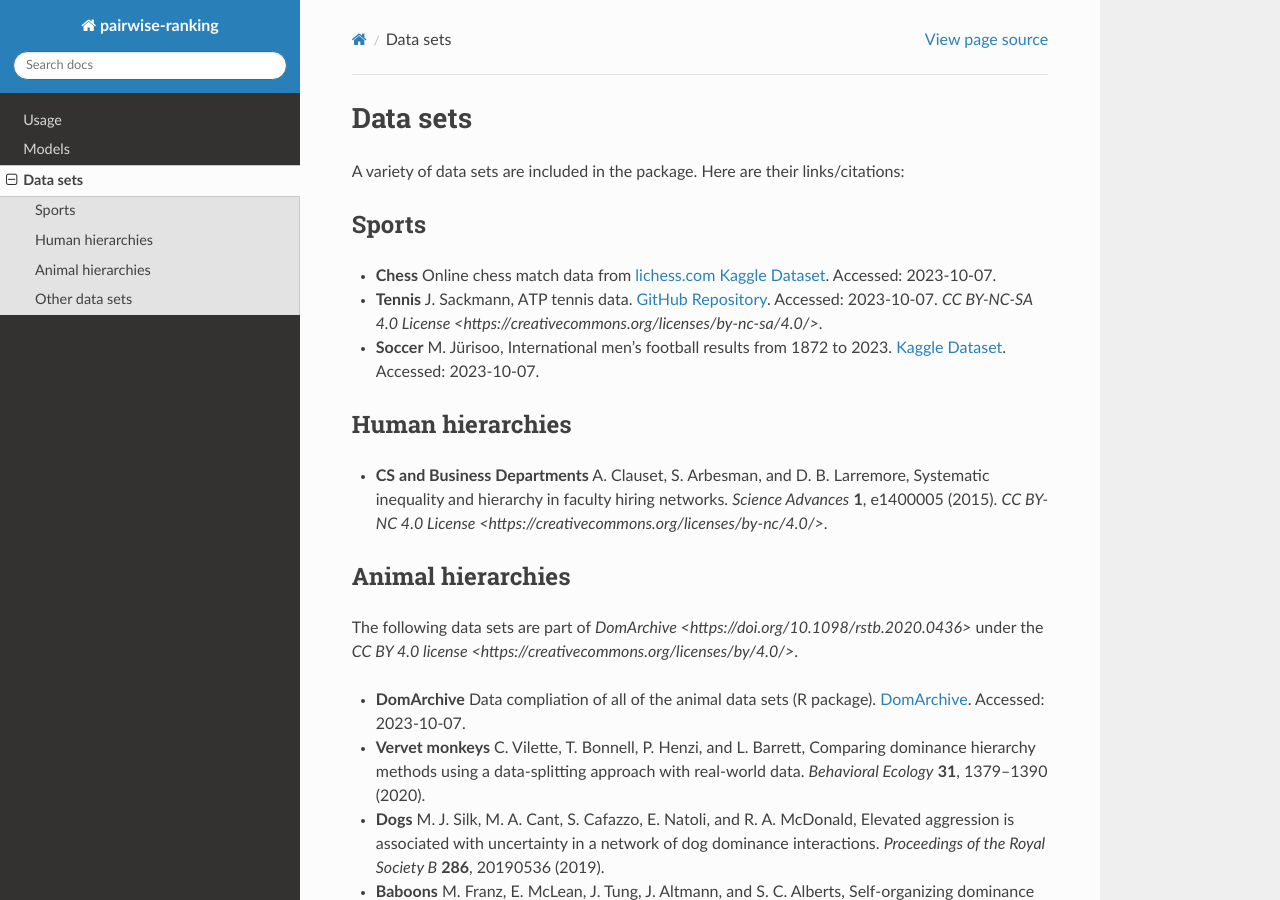
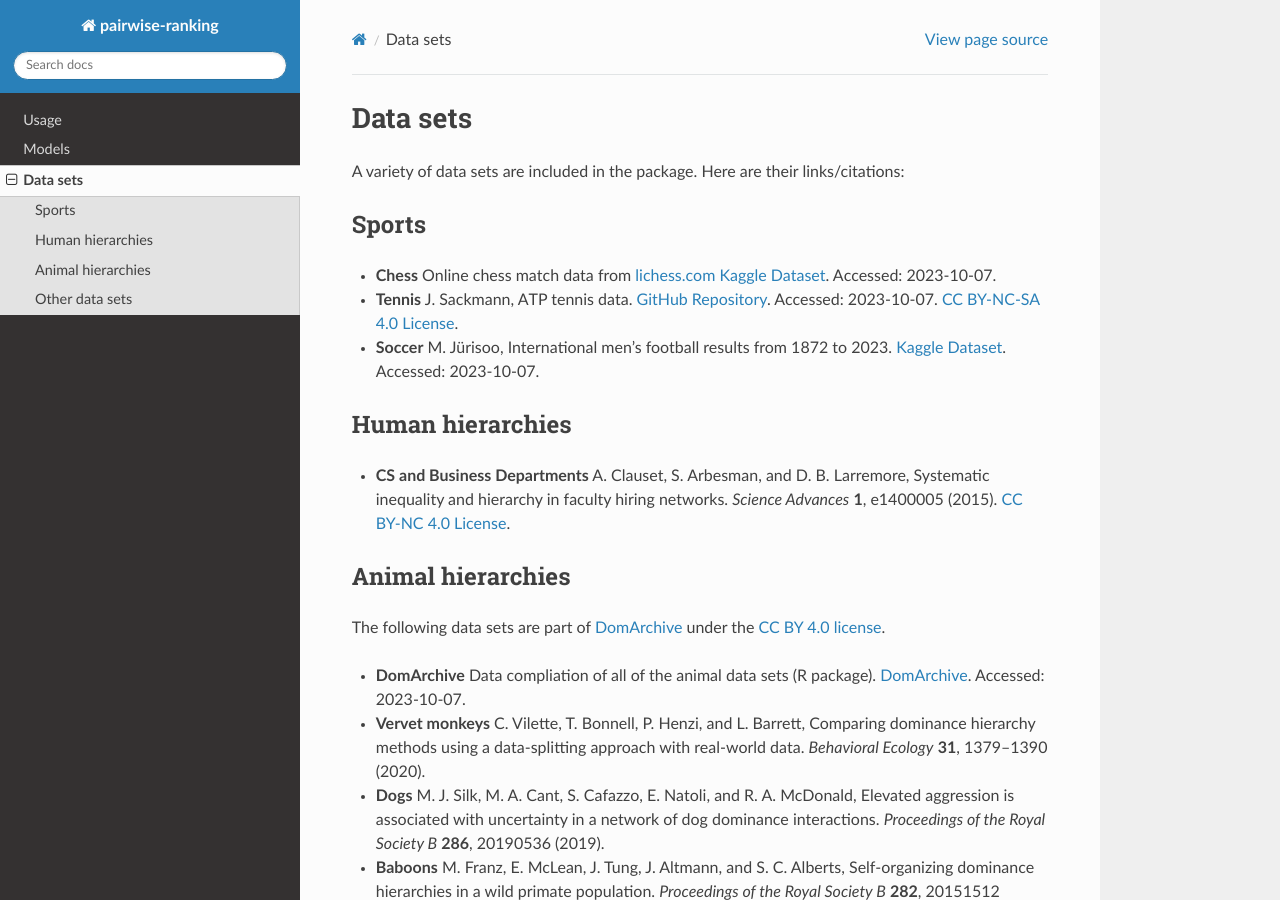
Before and after one commit to maxjerdee/pairwise-ranking, a Sphinx documentation site: the page built from docs/source/data.rst, in a window 1280 px wide and 900 px high. Built offline with Sphinx 7.4.7 and the Read the Docs theme 3.1.0, drawn with Linux system fonts in a browser that asks for light colours.

Commit message:
Fix docs links

```diff
--- a/docs/source/data.rst
+++ b/docs/source/data.rst
@@ -9,7 +9,7 @@ Sports
 
 - **Chess** Online chess match data from `lichess.com Kaggle Dataset <https://www.kaggle.com/datasets/arevel/chess-games>`_. Accessed: 2023-10-07.
 
-- **Tennis** J. Sackmann, ATP tennis data. `GitHub Repository <https://github.com/JeffSackmann/tennis_atp>`_. Accessed: 2023-10-07. `CC BY-NC-SA 4.0 License <https://creativecommons.org/licenses/by-nc-sa/4.0/>`.
+- **Tennis** J. Sackmann, ATP tennis data. `GitHub Repository <https://github.com/JeffSackmann/tennis_atp>`_. Accessed: 2023-10-07. `CC BY-NC-SA 4.0 License <https://creativecommons.org/licenses/by-nc-sa/4.0/>`_.
 
 - **Soccer** M. Jürisoo, International men's football results from 1872 to 2023. `Kaggle Dataset <https://www.kaggle.com/datasets/martj42/international-football-results-from-1872-to-2017>`_. Accessed: 2023-10-07.
 
@@ -18,13 +18,13 @@ Sports
 Human hierarchies
 ------------
 
-- **CS and Business Departments** A. Clauset, S. Arbesman, and D. B. Larremore, Systematic inequality and hierarchy in faculty hiring networks. *Science Advances* **1**, e1400005 (2015). `CC BY-NC 4.0 License <https://creativecommons.org/licenses/by-nc/4.0/>`.
+- **CS and Business Departments** A. Clauset, S. Arbesman, and D. B. Larremore, Systematic inequality and hierarchy in faculty hiring networks. *Science Advances* **1**, e1400005 (2015). `CC BY-NC 4.0 License <https://creativecommons.org/licenses/by-nc/4.0/>`_.
 
 .. _animal:
 
 Animal hierarchies
 ------------
-The following data sets are part of `DomArchive <https://doi.org/10.1098/rstb.2020.0436>` under the `CC BY 4.0 license <https://creativecommons.org/licenses/by/4.0/>`.
+The following data sets are part of `DomArchive <https://doi.org/10.1098/rstb.2020.0436>`_ under the `CC BY 4.0 license <https://creativecommons.org/licenses/by/4.0/>`_.
 
 - **DomArchive** Data compliation of all of the animal data sets (R package). `DomArchive <https://doi.org/10.1098/rstb.2020.0436/>`_. Accessed: 2023-10-07.
 
```
